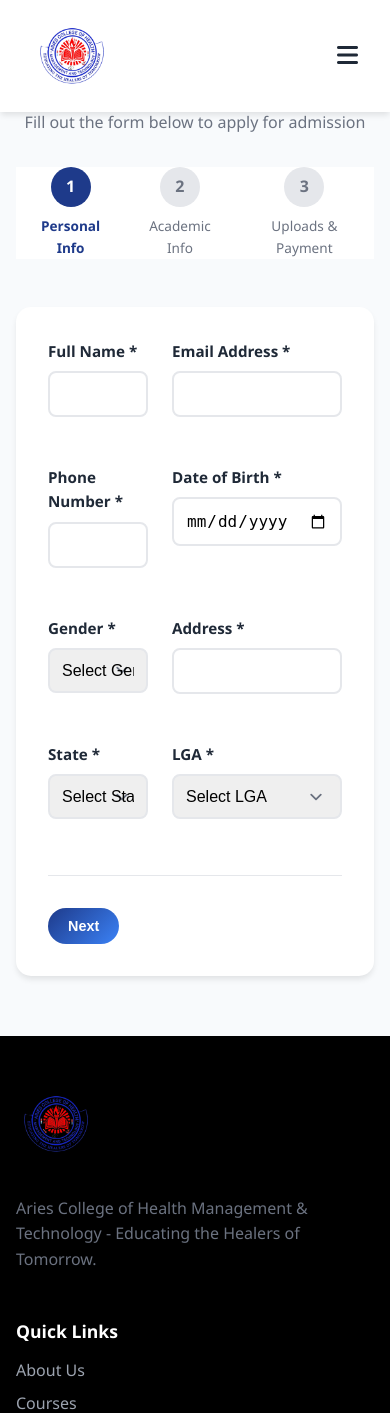
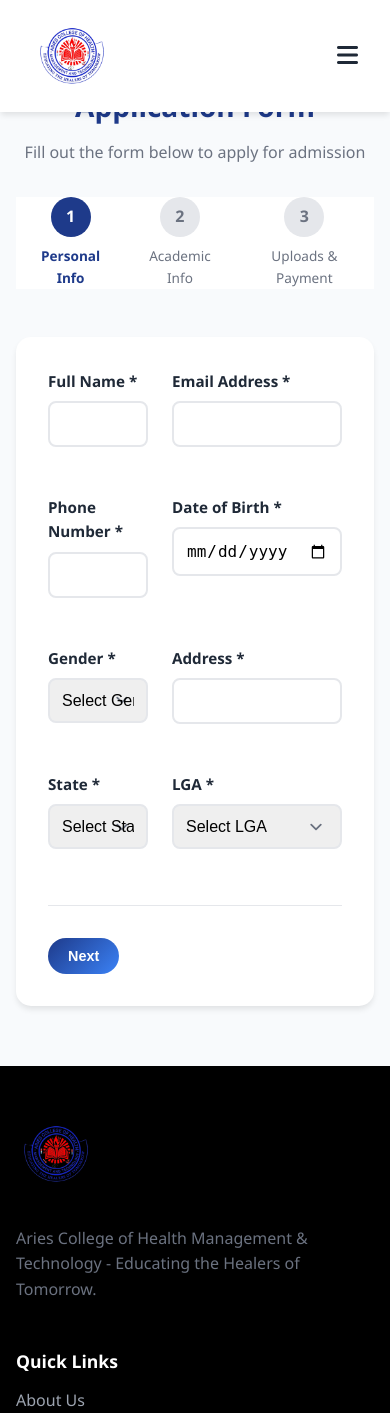
Before and after one commit to teelake/aries-college-v2, a PHP site: page /apply.php in a window 390 px wide. Shown: the top 1413 px of the page. Run offline with PHP 8.4, Linux system fonts and the light colour scheme; some libraries are stand-ins or nearby versions.

Commit message:
apply page header adjusted

```diff
--- a/css/style.css
+++ b/css/style.css
@@ -283,6 +283,16 @@ p {
 /* Sections */
 .section {
     padding: 80px 0;
+}
+
+/* Add top padding to account for fixed navbar */
+.section:first-of-type {
+    padding-top: 120px;
+}
+
+/* Specific fix for application form page */
+.bg-light.section {
+    padding-top: 120px;
 }
 
 .section-title {
@@ -1964,6 +1974,12 @@ p {
         padding: 60px 0;
     }
 
+    /* Adjust top padding for mobile to account for fixed navbar */
+    .section:first-of-type,
+    .bg-light.section {
+        padding-top: 100px;
+    }
+
     .container {
         padding: 0 1rem;
     }
@@ -2029,6 +2045,12 @@ p {
 
     .card {
         padding: 1.5rem;
+    }
+
+    /* Further adjust top padding for very small screens */
+    .section:first-of-type,
+    .bg-light.section {
+        padding-top: 90px;
     }
 }
 
```
